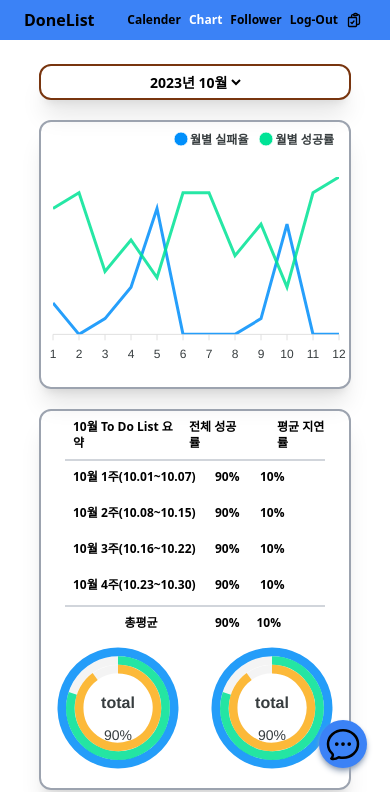
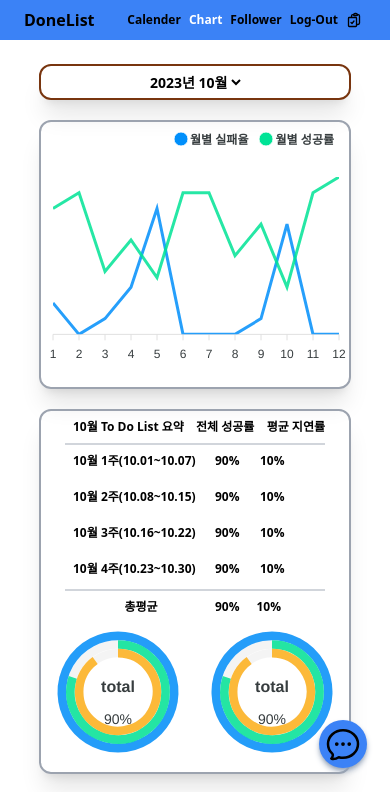
Before and after one commit to comko123/markup-copy, a Next.js app: page /chart in a window 390 px wide. Shown: the top 792 px of the page. Built offline with nearby package versions, Linux system fonts and the light colour scheme.

Commit message:
차트페이지 반응형 조정

```diff
--- a/src/pages/chart/index.tsx
+++ b/src/pages/chart/index.tsx
@@ -33,10 +33,10 @@ options={lineOptions}/></div>
 
 <div className='w-[80%] md:pr-7 xl:pr-0 mx-auto border-2 justify-between flex flex-col xl:flex-row border-gray-400 mt-5 rounded-xl shadow-xl'>
     <div className="pr-6 lg:pr-0 text-xs lg:text-[1em] my-auto">
-        <div className="flex justify-between border-b-2 border-gray-300 font-bold ml-6 [&>*]:text-vsx [&>*]:md:text-sm">
-            <div className="w-56 my-2 pl-2">10월 To Do List 요약</div>
-            <div className="w-24 my-2 ml-2">전체 성공률</div>
-            <div className="w-24 my-2 ml-10">평균 지연률</div>
+        <div className="flex justify-between border-b-2 border-gray-300 font-bold ml-6 [&>*]:my-2  [&>*]:w-max [&>*]:text-vsx [&>*]:md:text-sm">
+            <div className="ml-2">10월 To Do List 요약</div>
+            <div className="">전체 성공률</div>
+            <div className="">평균 지연률</div>
             </div>
         {[{title:"10월 1주",date:"10.01~10.07",succes:"90%",delay:"10%"},
           {title:"10월 2주",date:"10.08~10.15",succes:"90%",delay:"10%"},
@@ -58,10 +58,10 @@ options={lineOptions}/></div>
             </div>
         </div>
 <div className="grid grid-cols-2">
-<ApexChart type="radialBar"height={250}
+<ApexChart type="radialBar"height={200}
 series= {[100, 80, 90]}
 options={{labels:['A', 'B', 'C'],...radialBarOptions}}/>
-<ApexChart type="radialBar"height={250}
+<ApexChart type="radialBar"height={200}
 series= {[100, 80, 90]}
 options={{labels:['A', 'B', 'C'],...radialBarOptions}}/>
 </div>
```
